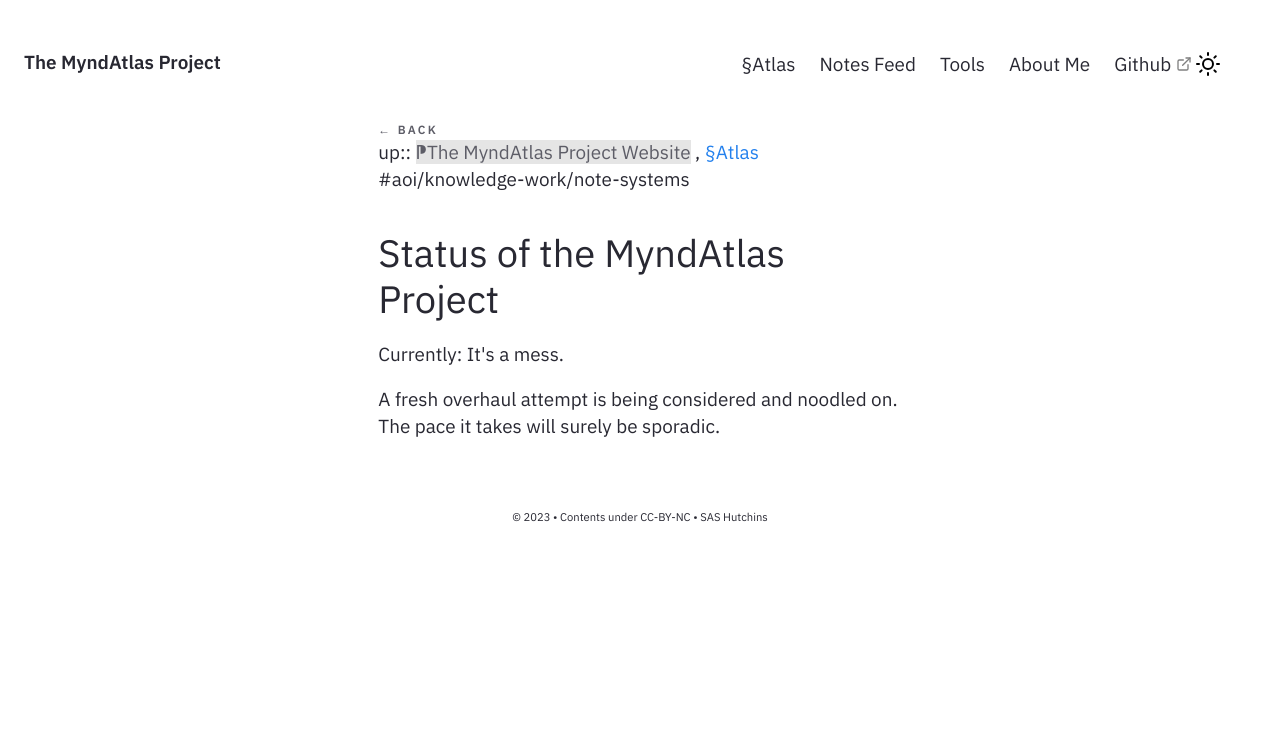
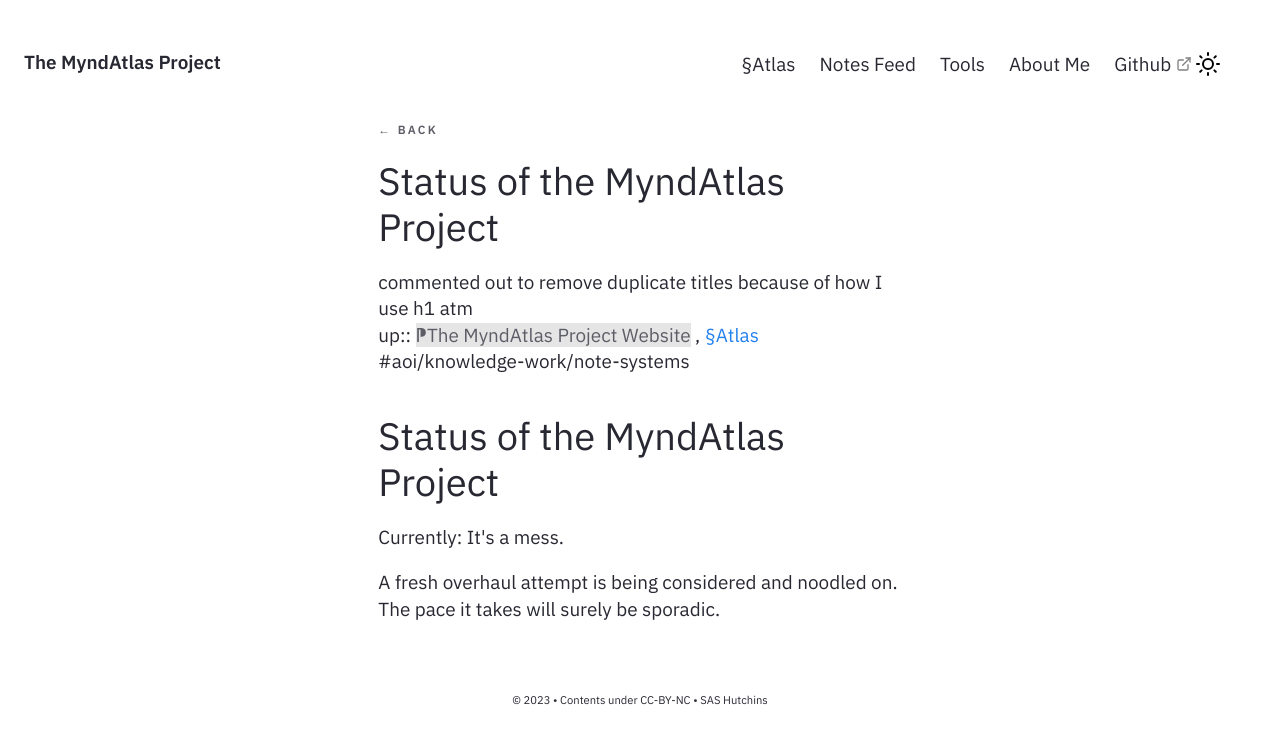
Before and after one commit to myndatlas/myndatlas.github.io, a Jekyll site: the page built from _notes/Public/Status of the MyndAtlas Project.md, in a window 1280 px wide. Shown: the top 744 px of the page. Built offline with Jekyll 4.4.1, drawn with Linux system fonts in a browser that asks for light colours.

Commit message:
update landing

```diff
--- a/_layouts/Post.html
+++ b/_layouts/Post.html
@@ -121,7 +121,7 @@
                         h3 {padding-top: 1rem; padding-bottom: 0rem;}
                     </style>
                     {%- endif -%}
-<!--                    <h1>{{page.title}}</h1>        commented out to remove duplicate titles because of how I use h1 atm -->
+                       <h1>{{page.title}}</h1>        commented out to remove duplicate titles because of how I use h1 atm
                     {%- include Content.html -%}
                     {%- include Backlinks.html -%}
                     </div>
```
